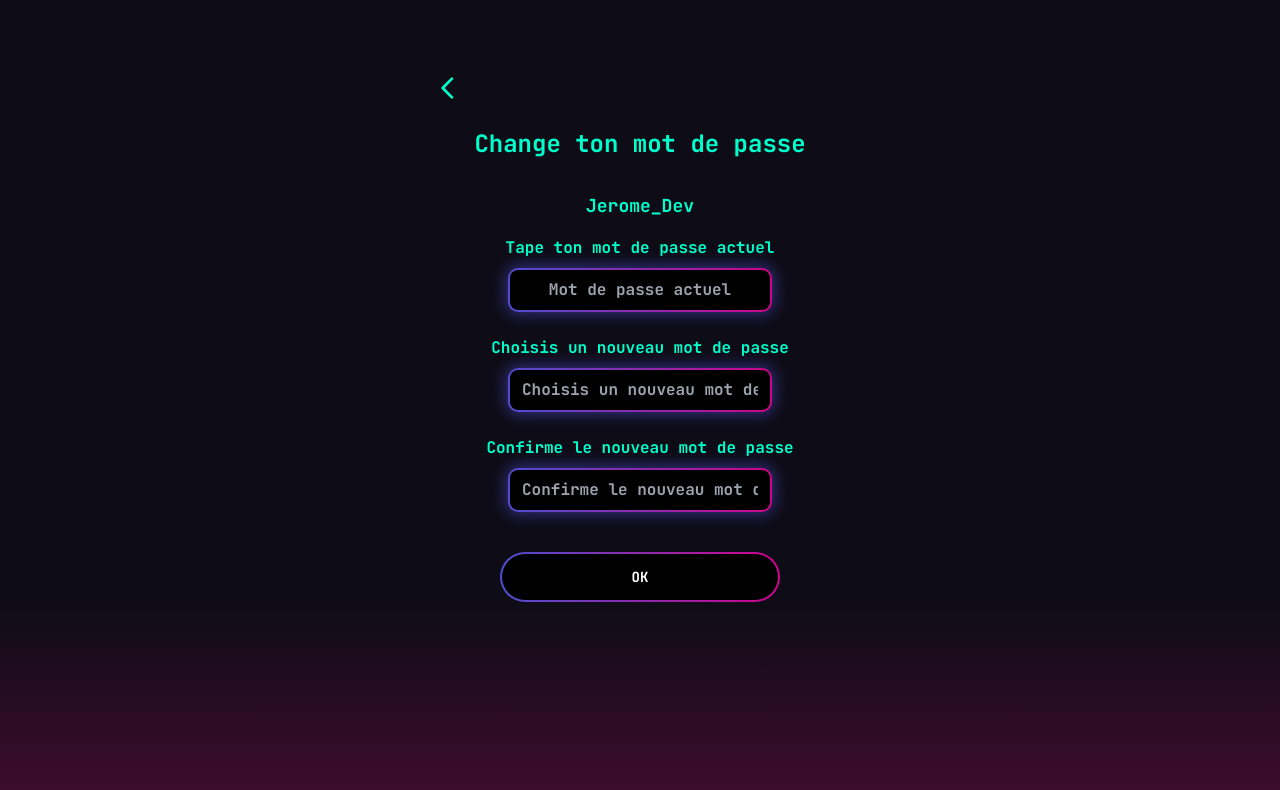
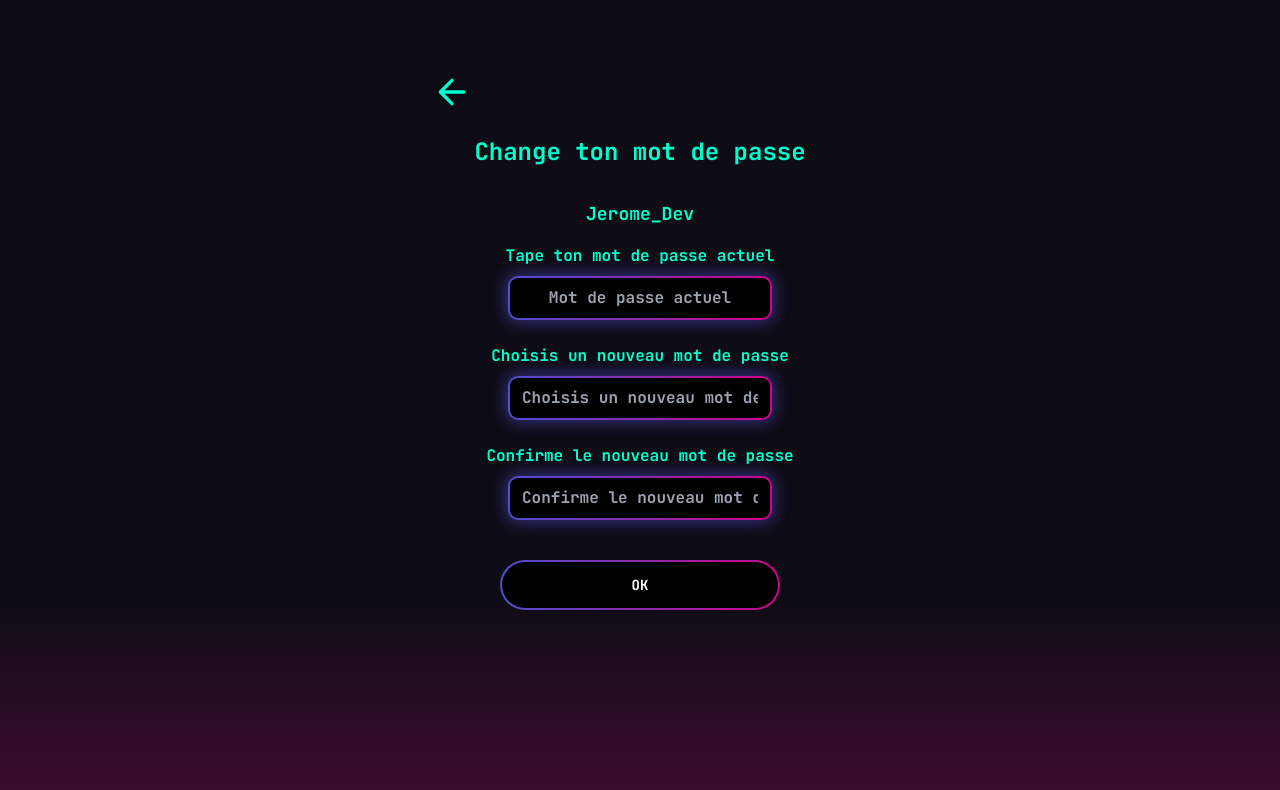
Before and after one commit to Psykup25/T4lkR, an Angular app in the folder client/: page /private/change-password in a window 1280 px wide. Shown: the top 790 px of the page. Built offline with nearby package versions, Linux system fonts and the light colour scheme.

Commit message:
Bouton retour fonctionel sur la page change-password

```diff
--- a/client/src/app/app.routes.ts
+++ b/client/src/app/app.routes.ts
@@ -28,7 +28,18 @@ export const routes: Routes = [
       return true;
     }]
   },
-  { path: 'profile', component: Profile },
+  {
+    path: 'profile',
+    component: Profile,
+    canActivate: [() => {
+      const token = localStorage.getItem('token');
+      if (!token || token === 'undefined' || token === 'null') {
+        window.location.href = '/login';
+        return false;
+      }
+      return true;
+    }]
+  },
   { path: 'gaming', component: Gaming },
   { path: 'sport', component: Sport },
   { path: 'cinema', component: Cinema },
--- a/client/src/private/page/change-password/change-password.html
+++ b/client/src/private/page/change-password/change-password.html
@@ -1,8 +1,8 @@
 <app-background>
   <div class="container mx-auto px-4 py-8 max-w-md">
-    <button (click)="goBack()" class="mb-6">
-      <svg class="w-8 h-8 text-neon-cyan" fill="none" stroke="currentColor" viewBox="0 0 24 24">
-        <path stroke-linecap="round" stroke-linejoin="round" stroke-width="2" d="M15 19l-7-7 7-7" />
+    <button (click)="goBack()" class="mb-6 group transition duration-300 hover:drop-shadow-[0_0_10px_rgba(255,1,170,0.8)]">
+      <svg class="w-10 h-10 text-neon-cyan group-hover:scale-110 transition duration-300" fill="none" stroke="currentColor" viewBox="0 0 24 24">
+        <path stroke-linecap="round" stroke-linejoin="round" stroke-width="2" d="M19 12H5M12 19l-7-7 7-7" />
       </svg>
     </button>
     <h2 class="text-neon-cyan text-2xl font-bold font-jetbrains text-center mb-8">Change ton mot de passe</h2>
@@ -11,6 +11,8 @@
     </div>
 
     <form (ngSubmit)="changePassword()" class="space-y-6">
+      <!-- Champ username caché pour l'accessibilité recommandation Google -->
+      <input type="text" name="username" [value]="readonlyUser().username" autocomplete="username" hidden tabindex="-1" aria-hidden="true" />
       <div class="flex flex-col items-center">
         <label class="block text-neon-cyan font-jetbrains mb-2 text-center w-full">Tape ton mot de passe actuel</label>
         <app-input type="password" [value]="currentPassword()" (valueChange)="currentPassword.set($event)" name="currentPassword" placeholder="Mot de passe actuel" required></app-input>
--- a/client/src/private/page/change-password/change-password.ts
+++ b/client/src/private/page/change-password/change-password.ts
@@ -32,8 +32,7 @@ export class ChangePasswordComponent {
 
 
   goBack() {
-    console.log('Avant navigation:', localStorage.getItem('user'), localStorage.getItem('token'));
-    this.router.navigate(['/private/profile']);
+    window.history.back();
   }
 
   async changePassword() {
```
